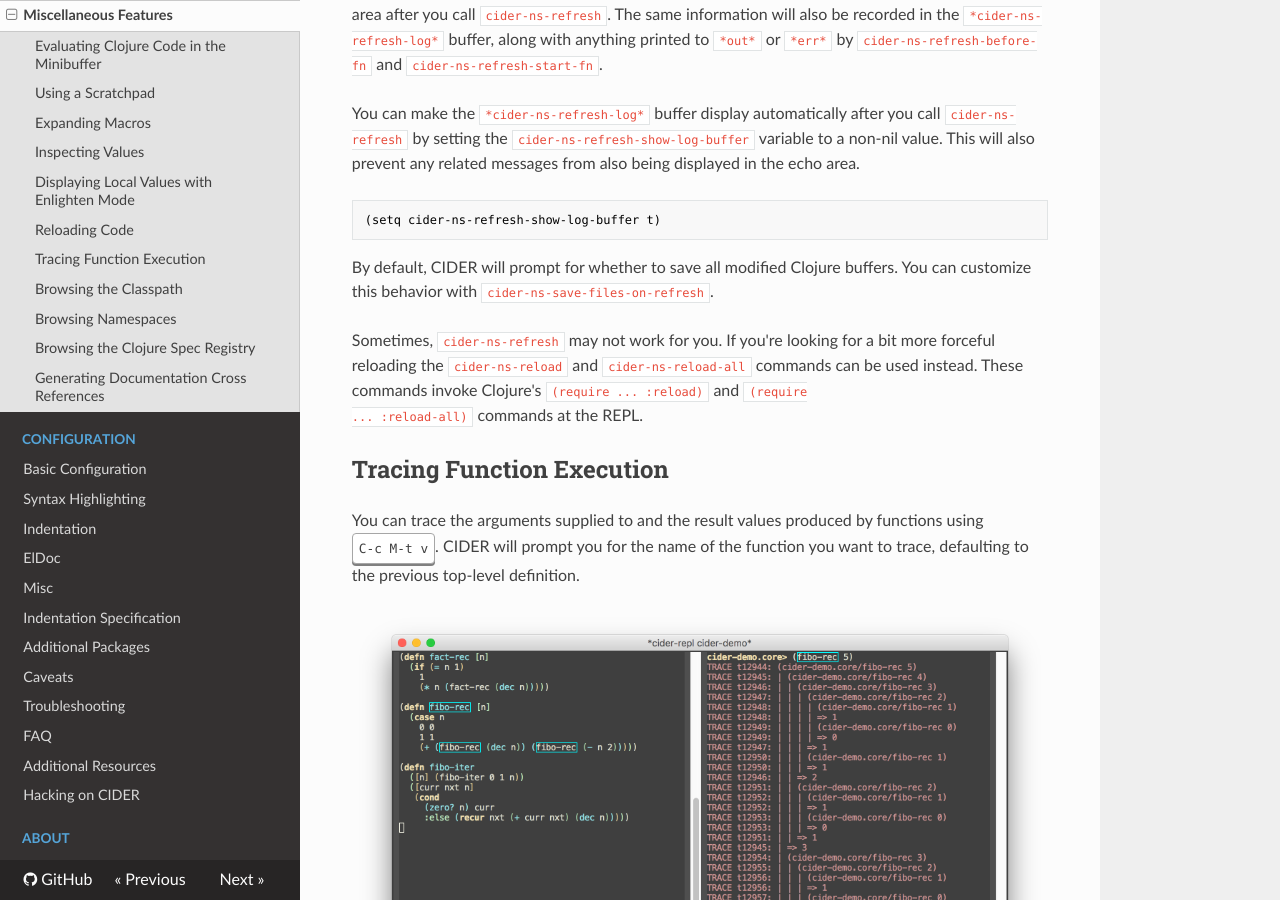
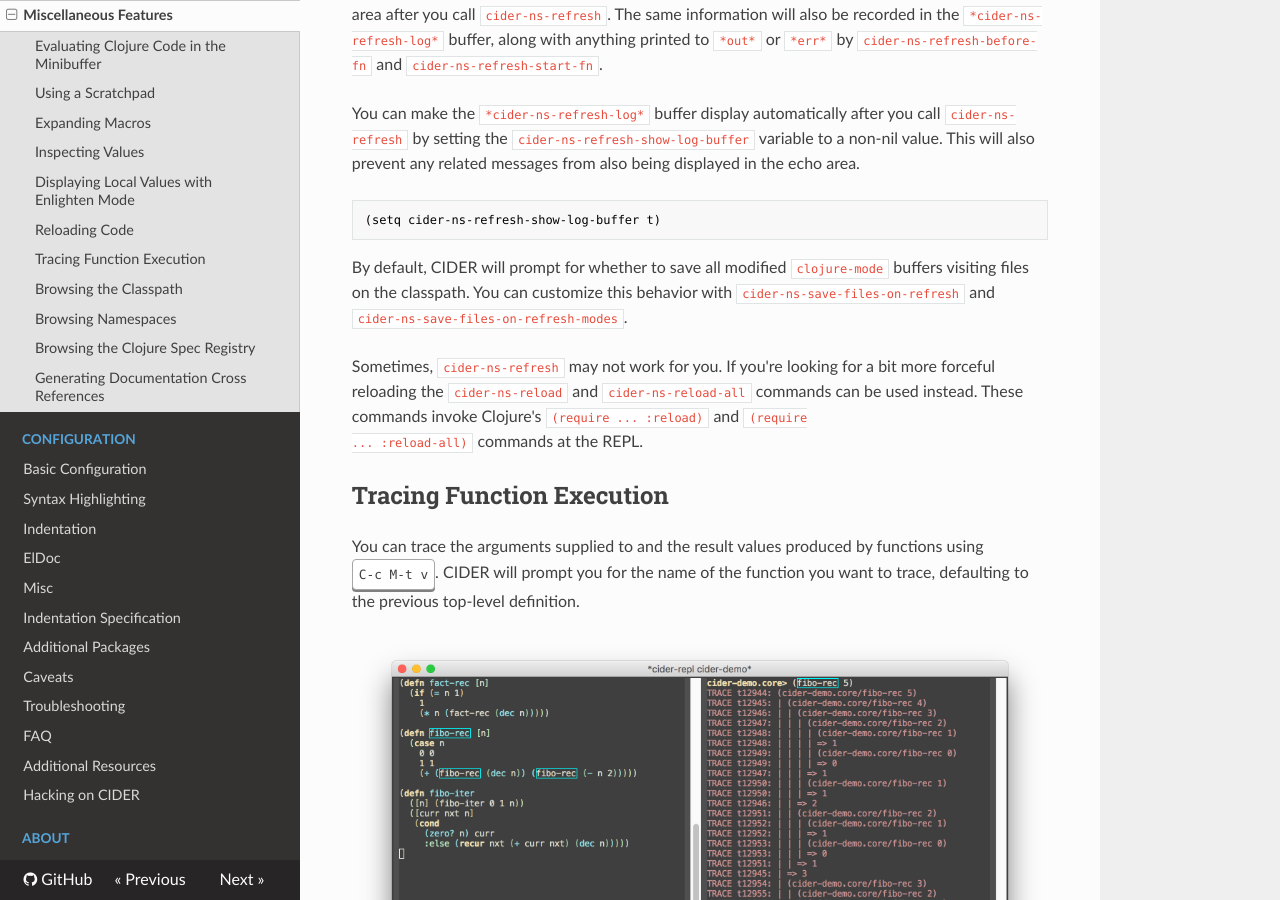
Before and after one commit to clojure-emacs/cider, an MkDocs documentation site: the page built from doc/miscellaneous_features.md, in a window 1280 px wide and 900 px high, scrolled down 3501 px. Built offline with MkDocs 1.6.1, drawn with Linux system fonts in a browser that asks for light colours; nearby versions of some CDN libraries; old or Windows-style settings are respelled for this version of MkDocs.

Commit message:
Add cider-ns-save-files-on-refresh-modes

````diff
--- a/doc/miscellaneous_features.md
+++ b/doc/miscellaneous_features.md
@@ -160,9 +160,9 @@ the echo area.
 (setq cider-ns-refresh-show-log-buffer t)
 ```
 
-By default, CIDER will prompt for whether to save all modified Clojure
-buffers. You can customize this behavior with
-`cider-ns-save-files-on-refresh`.
+By default, CIDER will prompt for whether to save all modified `clojure-mode`
+buffers visiting files on the classpath. You can customize this behavior with
+`cider-ns-save-files-on-refresh` and `cider-ns-save-files-on-refresh-modes`.
 
 Sometimes, `cider-ns-refresh` may not work for you. If you're looking
 for a bit more forceful reloading the `cider-ns-reload`
````
Also changed, not shown: CHANGELOG.md (+1 -0 lines), 1 other file.
